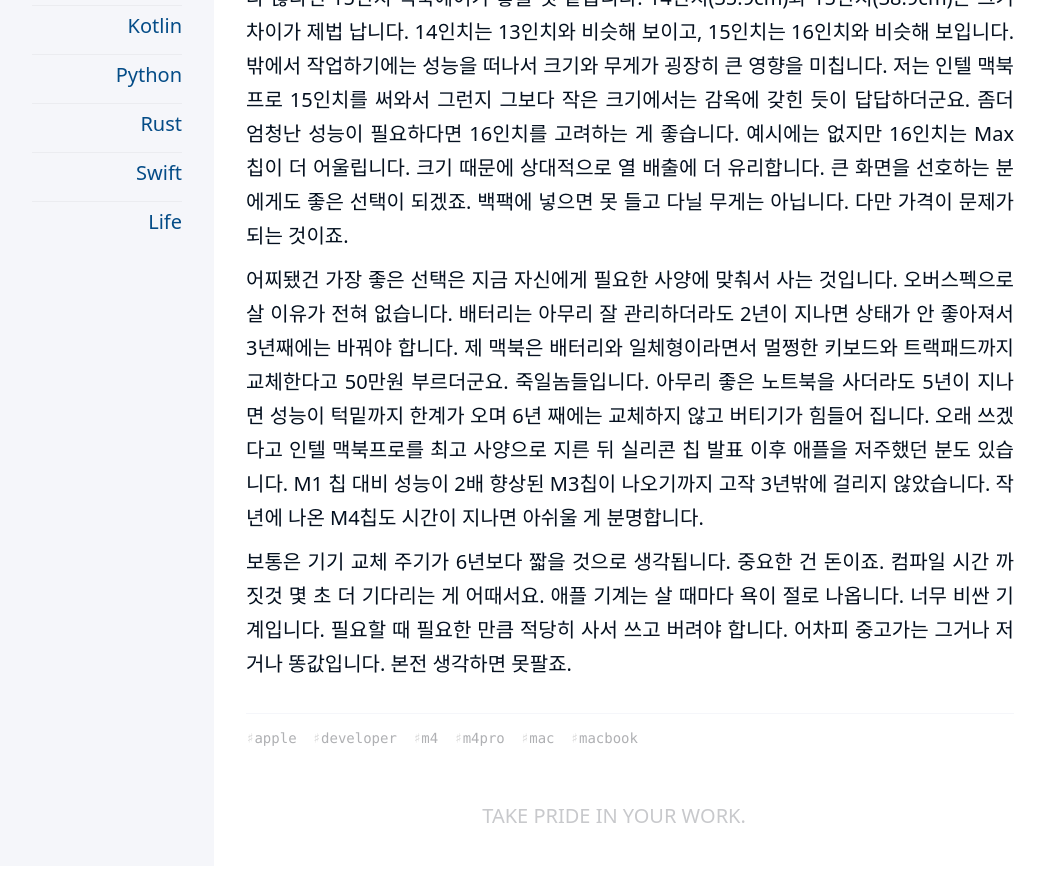
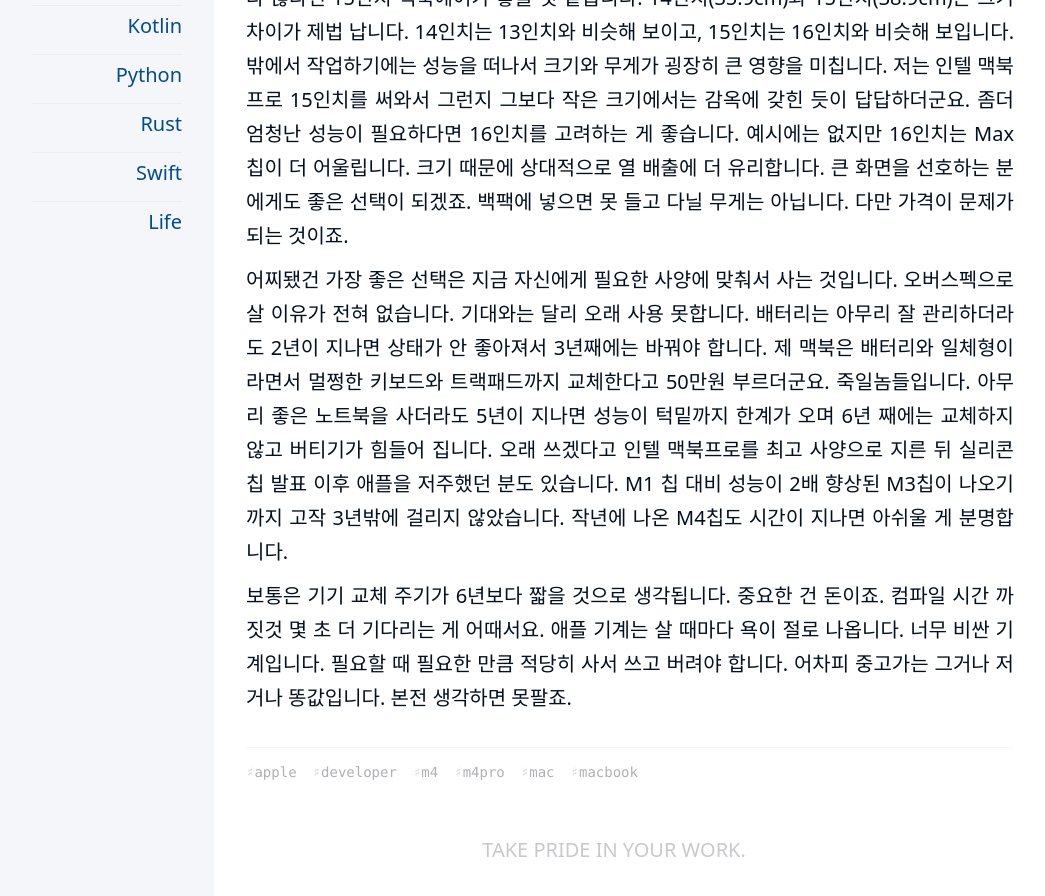
Before and after one commit to kiroshin/kiroshin.github.io, a Jekyll site: the page built from _posts/2025-03-24-macbook_for_dev.md, in a window 1280 px wide and 900 px high, scrolled down 4501 px. Shown: the top 896 px of the window, without its empty margins (106-1151 px from the left). Built offline with Jekyll 4.4.1, drawn with Linux system fonts in a browser that asks for light colours; before the commit the page ends 5367 px from its top, so only the background shows below that.

Commit message:
Update 2025-03-24-macbook_for_dev.md

```diff
--- a/_posts/2025-03-24-macbook_for_dev.md
+++ b/_posts/2025-03-24-macbook_for_dev.md
@@ -56,6 +56,6 @@
 ## 배터리는 3년, 노트북은 6년
 이동성이 전혀 없다면 맥미니를 적극 고려해보는 것이 좋습니다. 이번에 맥미니는 폼펙터도 변경됐고 전면에 USB-C 포트도 있어서 굉장히 좋습니다. 만약 9:1 비율로 이동성이 아주 낮다면 (항상 모니터 붙여서 사용하는데, 어쩌다 까페 한 번 들고 나가서 놀거나, 회의할 때 잠깐 들고 들어가서 리뷰하는 수준) 14인치 맥북프로가 좋은 선택이 될 것 같네요. 하지만 이동성이 그보다 많다면 15인치 맥북에어가 좋을 것 같습니다. 14인치(35.9cm)와 15인치(38.9cm)는 크기 차이가 제법 납니다. 14인치는 13인치와 비슷해 보이고, 15인치는 16인치와 비슷해 보입니다. 밖에서 작업하기에는 성능을 떠나서 크기와 무게가 굉장히 큰 영향을 미칩니다. 저는 인텔 맥북프로 15인치를 써와서 그런지 그보다 작은 크기에서는 감옥에 갖힌 듯이 답답하더군요. 좀더 엄청난 성능이 필요하다면 16인치를 고려하는 게 좋습니다. 예시에는 없지만 16인치는 Max 칩이 더 어울립니다. 크기 때문에 상대적으로 열 배출에 더 유리합니다. 큰 화면을 선호하는 분에게도 좋은 선택이 되겠죠. 백팩에 넣으면 못 들고 다닐 무게는 아닙니다. 다만 가격이 문제가 되는 것이죠.
 
-어찌됐건 가장 좋은 선택은 지금 자신에게 필요한 사양에 맞춰서 사는 것입니다. 오버스펙으로 살 이유가 전혀 없습니다. 배터리는 아무리 잘 관리하더라도 2년이 지나면 상태가 안 좋아져서 3년째에는 바꿔야 합니다. 제 맥북은 배터리와 일체형이라면서 멀쩡한 키보드와 트랙패드까지 교체한다고 50만원 부르더군요. 죽일놈들입니다. 아무리 좋은 노트북을 사더라도 5년이 지나면 성능이 턱밑까지 한계가 오며 6년 째에는 교체하지 않고 버티기가 힘들어 집니다. 오래 쓰겠다고 인텔 맥북프로를 최고 사양으로 지른 뒤 실리콘 칩 발표 이후 애플을 저주했던 분도 있습니다. M1 칩 대비 성능이 2배 향상된 M3칩이 나오기까지 고작 3년밖에 걸리지 않았습니다. 작년에 나온 M4칩도 시간이 지나면 아쉬울 게 분명합니다.
+어찌됐건 가장 좋은 선택은 지금 자신에게 필요한 사양에 맞춰서 사는 것입니다. 오버스펙으로 살 이유가 전혀 없습니다. 기대와는 달리 오래 사용 못합니다. 배터리는 아무리 잘 관리하더라도 2년이 지나면 상태가 안 좋아져서 3년째에는 바꿔야 합니다. 제 맥북은 배터리와 일체형이라면서 멀쩡한 키보드와 트랙패드까지 교체한다고 50만원 부르더군요. 죽일놈들입니다. 아무리 좋은 노트북을 사더라도 5년이 지나면 성능이 턱밑까지 한계가 오며 6년 째에는 교체하지 않고 버티기가 힘들어 집니다. 오래 쓰겠다고 인텔 맥북프로를 최고 사양으로 지른 뒤 실리콘 칩 발표 이후 애플을 저주했던 분도 있습니다. M1 칩 대비 성능이 2배 향상된 M3칩이 나오기까지 고작 3년밖에 걸리지 않았습니다. 작년에 나온 M4칩도 시간이 지나면 아쉬울 게 분명합니다.
 
 보통은 기기 교체 주기가 6년보다 짧을 것으로 생각됩니다. 중요한 건 돈이죠. 컴파일 시간 까짓것 몇 초 더 기다리는 게 어때서요. 애플 기계는 살 때마다 욕이 절로 나옵니다. 너무 비싼 기계입니다. 필요할 때 필요한 만큼 적당히 사서 쓰고 버려야 합니다. 어차피 중고가는 그거나 저거나 똥값입니다. 본전 생각하면 못팔죠.
```
